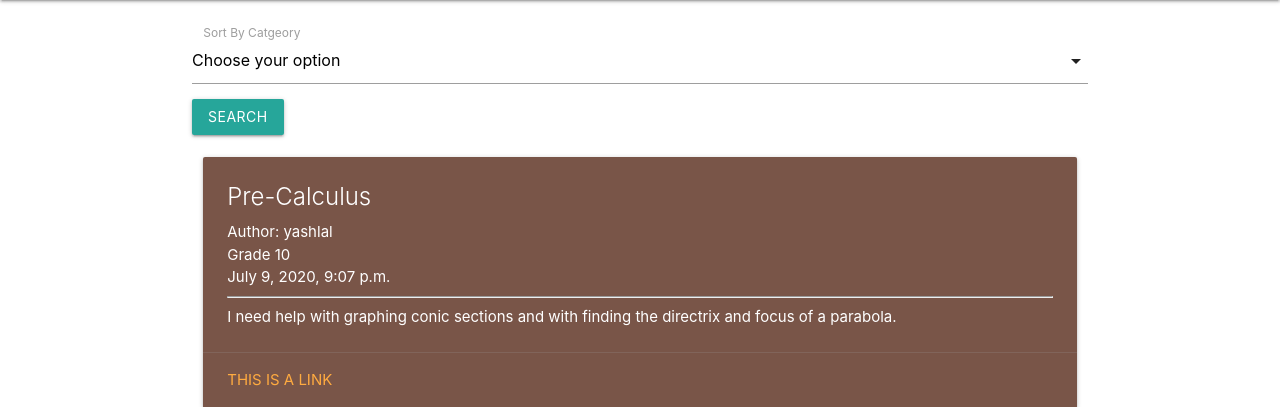
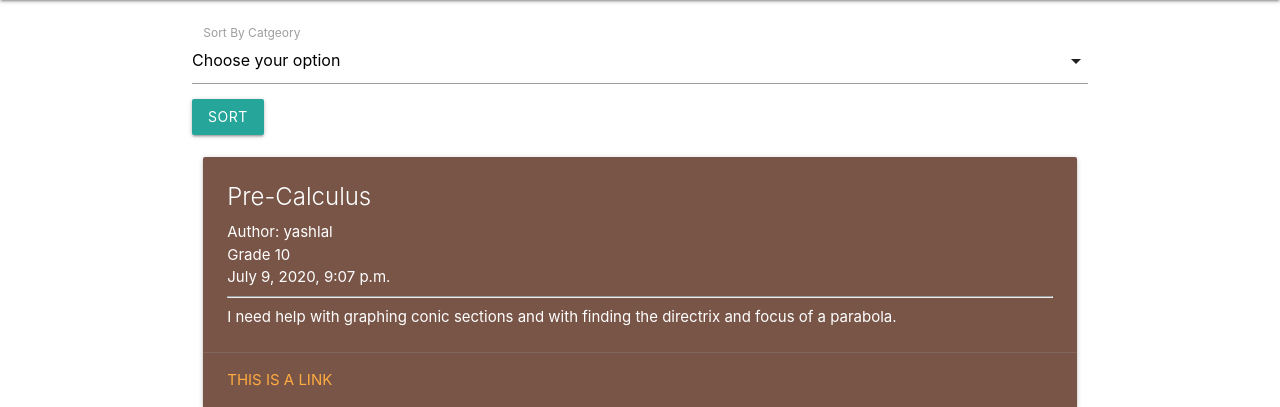
Before and after one commit to yashlal/peertutoringsite, a Django app: page /community/ in a window 1280 px wide. Shown: the part 64-471 px from the top of the page. Run offline with Django 3.2, Linux system fonts and the light colour scheme; data comes from the database, SQL or seed files in the repository; both versions use the stored data as it was after the commit.

Commit message:
Added all option to sort by category

```diff
--- a/main/templates/main/community.html
+++ b/main/templates/main/community.html
@@ -9,10 +9,11 @@
           {% for c in categories %}
             <option value="{{c.name}}">{{c.name}}</option>
           {% endfor %}
+          <option value="all">All</option>
        </select>
        <label>Sort By Catgeory</label>
      </div>
-     <button type="submit" class="btn btn-primary">Search</button>
+     <button type="submit" class="btn btn-primary">Sort</button>
   </form>
 
   <div class="row">
--- a/main/templates/main/register.html
+++ b/main/templates/main/register.html
@@ -15,5 +15,7 @@
     </form>
     Don't have an account? <a href="/register" target="blank"><strong>Register Here!</strong></a>
     <br>
+    <br>
+    <br>
   </div>
 {% endblock %}
--- a/main/views.py
+++ b/main/views.py
@@ -42,6 +42,8 @@ def community(request):
     if request.method == "GET":
         category_key = request.GET.get('category_key')
         if category_key == None:
+            return render(request=request, template_name="main/community.html", context={'requests': Request.objects.all, 'categories': Category.objects.all()})
+        elif category_key == "all":
             return render(request=request, template_name="main/community.html", context={'requests': Request.objects.all, 'categories': Category.objects.all()})
         else:
             for i in range(0, len(Request.objects.all())):
```
Also changed, not shown: db.sqlite3.
